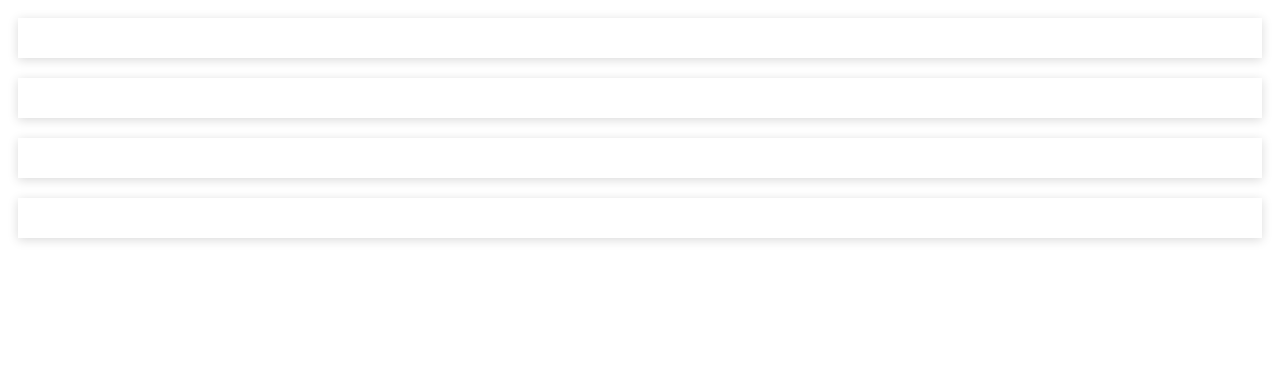
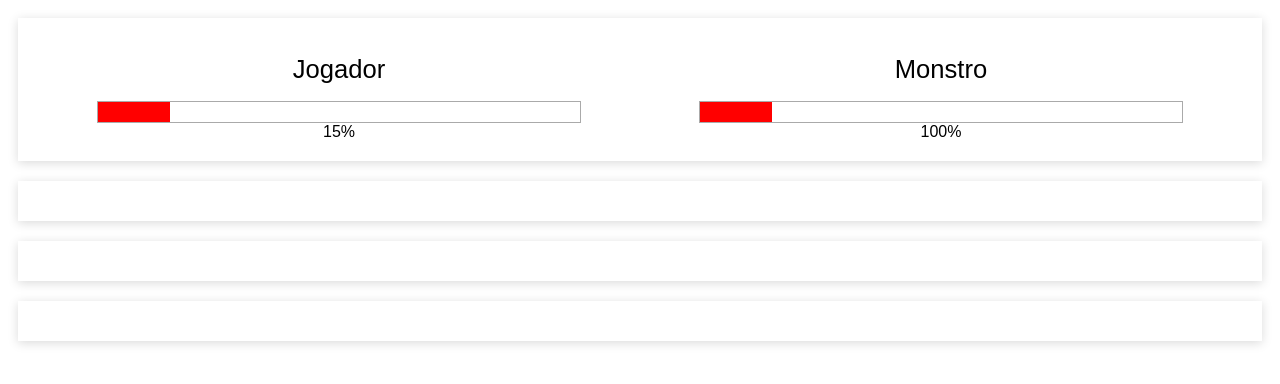
Before and after one commit to rvasco83/Matador_de_Monstro, a plain HTML site: page index.html in a window 1280 px wide. Drawn offline with nearby package versions, Linux system fonts and the light colour scheme.

Commit message:
Implementando o Painel das Pontuações

```diff
--- a/app.js
+++ b/app.js
@@ -1,7 +1,8 @@
 new Vue({
     el: '#app',
     data: {
-
+        playerLife: 15,
+        monsterLife: 100,
     },
     computed: {
 
--- a/index.html
+++ b/index.html
@@ -8,7 +8,26 @@
 </head>
 <body>
     <div id="app">
-        <div class="panel scores"></div>
+        <div class="panel scores">
+            <div class="score">
+                <h1>Jogador</h1>
+                <div class="life-bar">
+                    <div class="life"
+                        :class="{danger: playerLife < 20}"
+                        :style="{width: playerLife + '%'}"></div>
+                </div>
+                <div>{{ playerLife }}%</div>
+            </div>
+            <div class="score">
+                <h1>Monstro</h1>
+                <div class="life-bar">
+                    <div class="life"
+                        :class="{danger: playerLife < 20}"
+                        :style="{width: playerLife + '%'}"></div>
+                </div>
+                <div>{{ monsterLife }}%</div>
+            </div>
+        </div>
         <div class="panel result"></div>
         <div class="panel buttons"></div>
         <div class="panel logs"></div>
--- a/style.css
+++ b/style.css
@@ -14,3 +14,39 @@ html {
     padding: 20px;
     box-shadow: 0 2px 10px rgba(0, 0, 0, 0.15);
 }
+
+/* Scores */
+
+.scores {
+    display: flex;
+}
+
+.score {
+    flex: 1;
+    display: flex;
+    flex-direction: column;
+    justify-content: center;
+    align-items: center;
+}
+
+.score h1 {
+    font-weight: 300;
+    font-size: 1.6rem;
+}
+
+.life-bar {
+    width: 80%;
+    height: 20px;
+    border: 1px solid #AAA
+}
+
+.life-bar .life {
+    display: flex;
+    height: 100%;
+    justify-content: center;
+    background-color: green;
+}
+
+.life-bar .life.danger {
+    background-color: red;
+}
```
